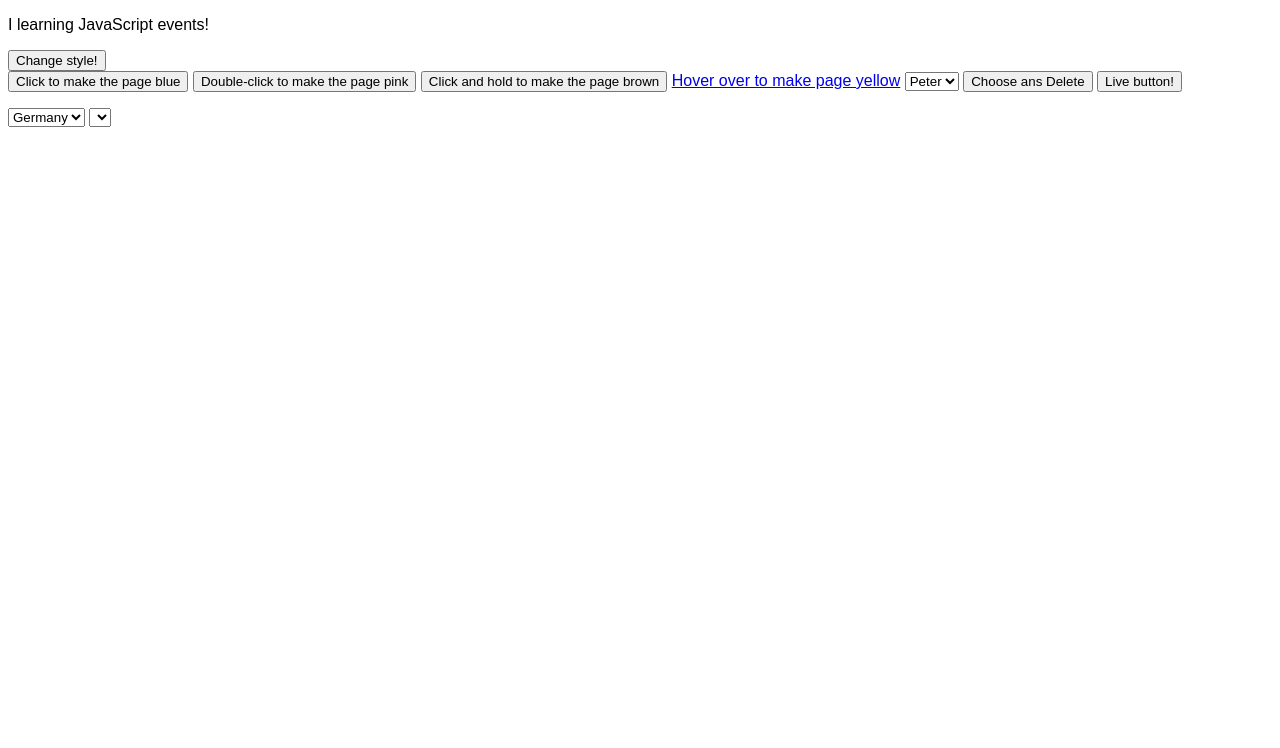
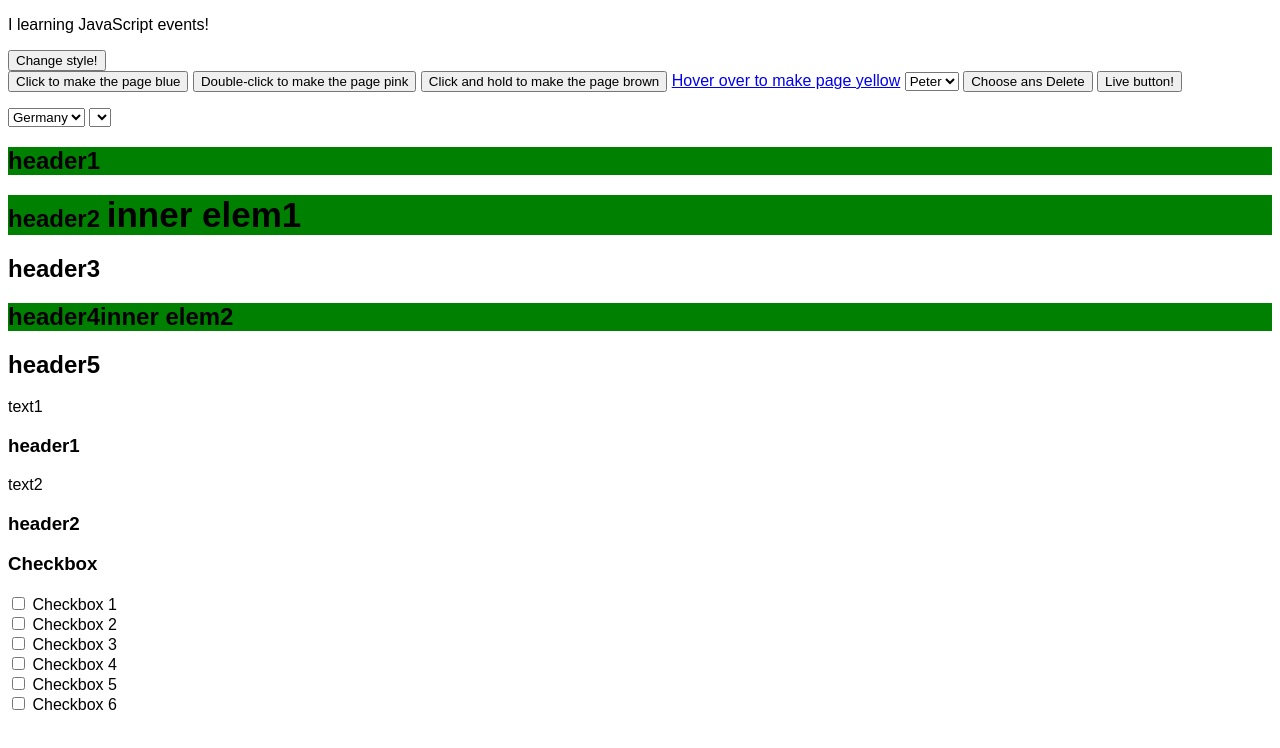
Before and after one commit to yuliiapanchyshyn/JS_Fundamentals, a plain HTML site: page JS_Fundamentals/index.html in a window 1280 px wide. Drawn offline with Linux system fonts and the light colour scheme.

Commit message:
add tasks from lesson nine

```diff
--- a/JS_Fundamentals/index.html
+++ b/JS_Fundamentals/index.html
@@ -41,6 +41,32 @@
     </select>
     <select name="cities" id="cities"></select>
     <p></p>
+    <!-- 9.1. -->
+    <h2 class="head">header1</h2>
+    <h2 class="head">header2 <span class="inner">inner elem1</span></h2>
+    <h2>header3</h2>
+    <h2 class="head">header4<span>inner elem2</span></h2>
+    <h2>header5</h2>
+    <!-- 9.3. -->
+    <h3>header1</h3>
+    <div>text1</div>
+    <h3>header2</h3>
+    <div>text2</div>
+    <!-- 9.4. -->
+    <h3>Checkbox</h3>
+    <input type="checkbox" id="checkbox1">
+    <label for="checkbox1">Checkbox 1</label><br>
+    <input type="checkbox" id="checkbox2">
+    <label for="checkbox2">Checkbox 2</label><br>
+    <input type="checkbox" id="checkbox3">
+    <label for="checkbox3">Checkbox 3</label><br>
+    <input type="checkbox" id="checkbox4">
+    <label for="checkbox4">Checkbox 4</label><br>
+    <input type="checkbox" id="checkbox5">
+    <label for="checkbox5">Checkbox 5</label><br>
+    <input type="checkbox" id="checkbox6">
+    <label for="checkbox6">Checkbox 6</label><br>
+
     <!-- <script>
 // 1.1. Напишіть скріпт всередині HTML-документу, який виводить на екран ваше імя за допомогою функції alert().
         alert("Yuliia");
@@ -52,7 +78,8 @@
     <!-- <script src="./oop_objects_classes.js"></script> -->
     <!-- <script src="./dom.js"></script> -->
     <!-- <script src="./bom.js"></script> -->
-    <script src="./regular-expressions_memory-management.js"></script>
+    <!-- <script src="./regular-expressions_memory-management.js"></script> -->
+    <script src="./jquery.js"></script>
 </body>
 
 </html>
--- /dev/null
+++ b/JS_Fundamentals/jquery.js
@@ -0,0 +1,54 @@
+/* 9.1. Для заданої сторінки знайдіть всі <h2> з класом head, зробіть для них зелений колір фону, потім серед знайдених елементів знайдіть елементи з класом inner і поставте їм розмір шрифту 35px.
+    <h2 class="head">header1</h2>
+    <h2 class="head">header2 <span class="inner">inner elem1</span></h2>
+    <h2>header3</h2>
+    <h2 class="head">header4<span>inner elem2</span></h2>
+    <h2>header5</h2> */
+let headers = document.querySelectorAll('h2.head');
+headers.forEach(function(header) {
+    header.style.backgroundColor = 'green';
+    let innerElements = header.getElementsByClassName('inner');
+    for (let i = 0; i < innerElements.length; i++) {
+        innerElements[i].style.fontSize = '35px';
+      }
+    });
+
+// 9.2. На HTML-сторінці є посилання <a>. У випадку коли, href починається на https://, потрібно додати посиланню атрибут target="_blank".
+let links = document.querySelectorAll('a');
+links.forEach(function(link) {
+  let href = link.getAttribute('href');
+  if (href.startsWith('https://')) {
+    link.setAttribute('target', '_blank');
+  }
+});
+
+/* 9.3. Знайдіть теги <div>, які стоять безпосередньо після <h3> і перемістіть кожен <div>-елемент так, щоб він став безпосередньо над <h3>.
+   <h3>header1</h3>
+   <div>text1</div>
+   <h3>header2</h3>
+   <div>text2</div> */
+let headings = document.querySelectorAll('h3');
+headings.forEach(function(heading) {
+  let nextElement = heading.nextElementSibling;
+  if (nextElement.tagName === 'DIV') {
+    heading.parentNode.insertBefore(nextElement, heading);
+  }
+});
+
+// 9.4. На HTML-сторінці є 6 чекбоксів. Напишіть скріпт, який після того, як користувач позначив будь-які 3 чекбокси, всі чекбокси робить неактивними.
+let checkboxes = document.querySelectorAll('input[type="checkbox"]');
+let checkedCount = 0;
+checkboxes.forEach(function(checkbox) {
+  checkbox.addEventListener('change', function() {
+    if (this.checked) {
+      checkedCount++;
+    } else {
+      checkedCount--;
+    }
+    if (checkedCount >= 3) {
+      checkboxes.forEach(function(checkbox) {
+        checkbox.disabled = true;
+      });
+    }
+  });
+});
```
